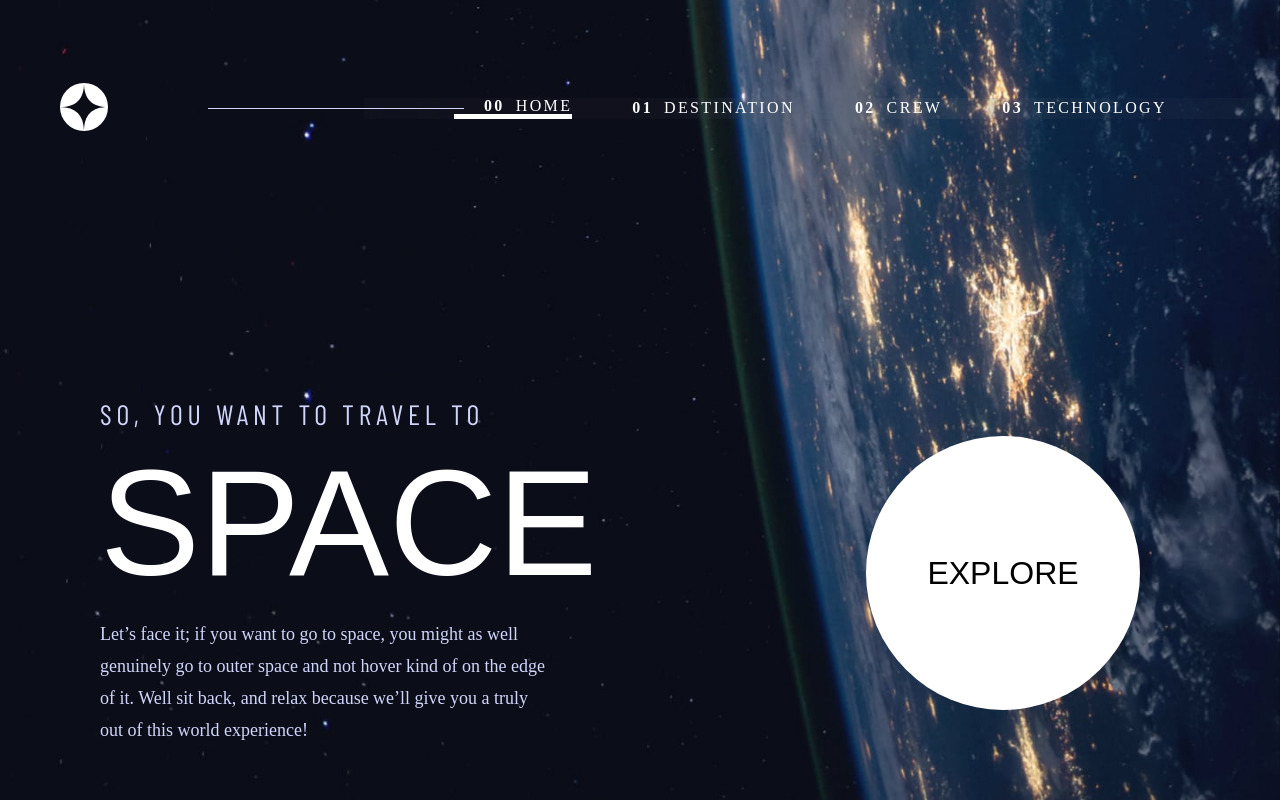
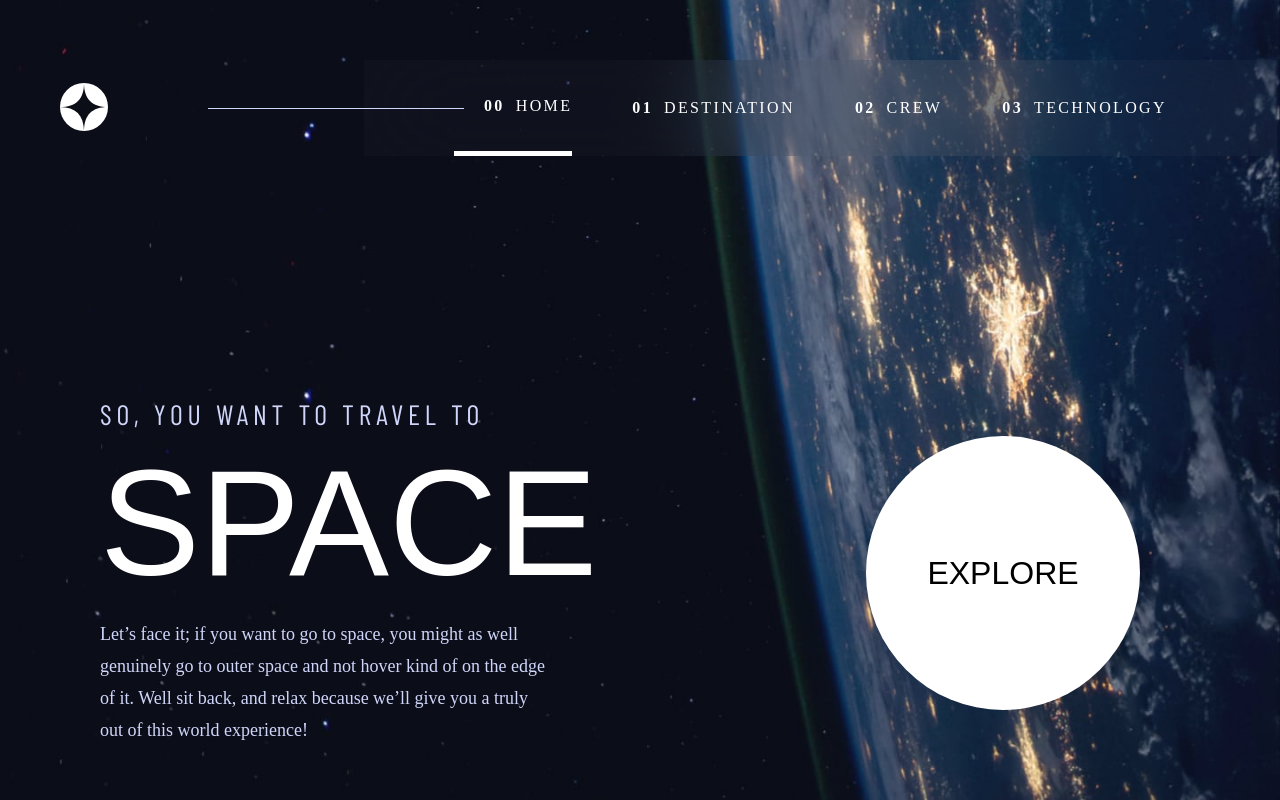
Before and after one commit to jk6722/react-space-tourism, a React (Vite) app: page / in a window 1280 px wide. Built offline with nearby package versions, Linux system fonts and the light colour scheme; a web font is replaced by a local one.

Commit message:
modify: control link container height in header

```diff
--- a/src/components/header/Header.module.scss
+++ b/src/components/header/Header.module.scss
@@ -32,6 +32,7 @@
       backdrop-filter: blur(50px);
       right: 0;
       padding: 0 60px;
+      height: inherit;
       @media screen and (min-width: 600px) and (max-width: 900px) {
         padding: 0 30px;
       }
```
